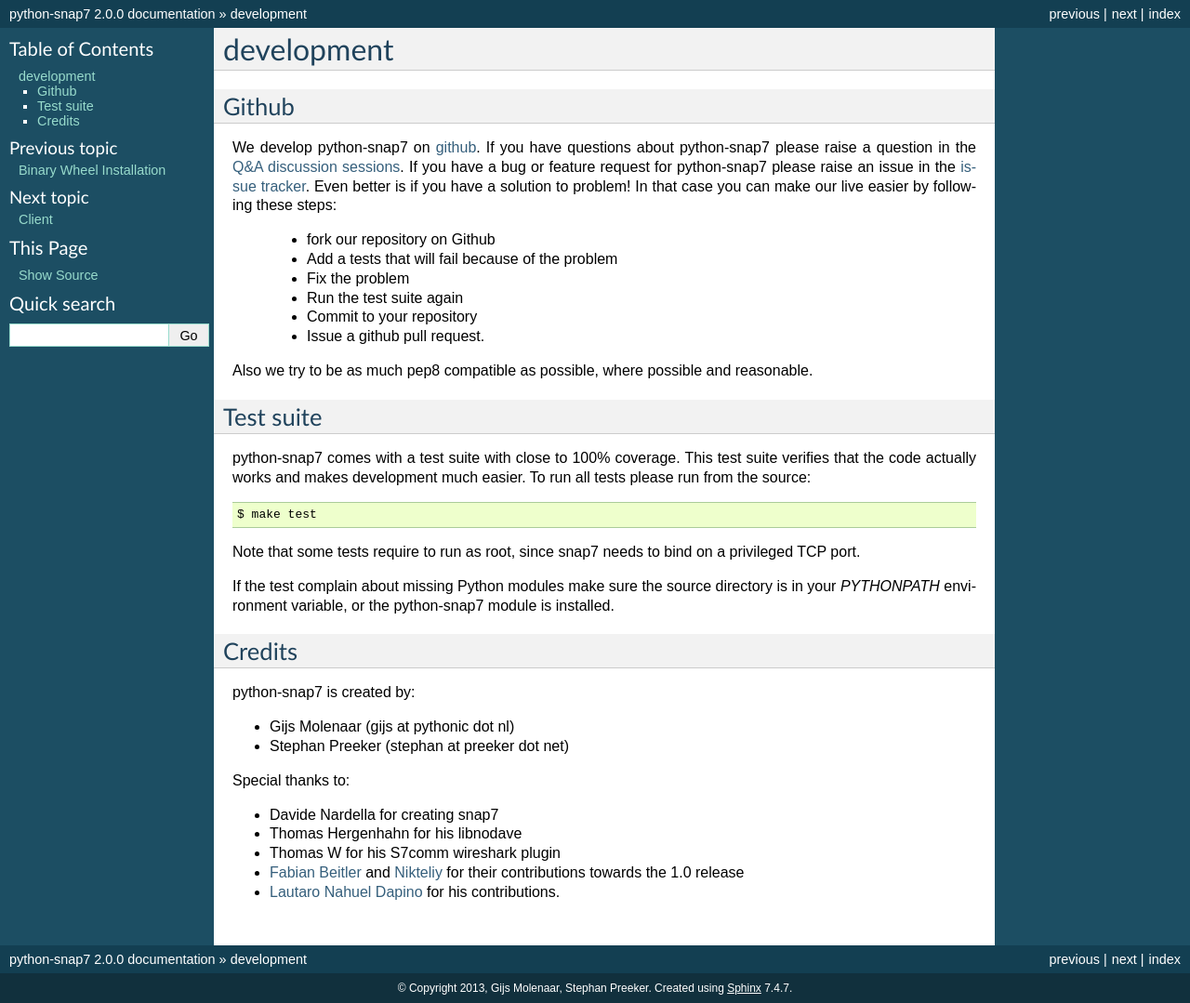
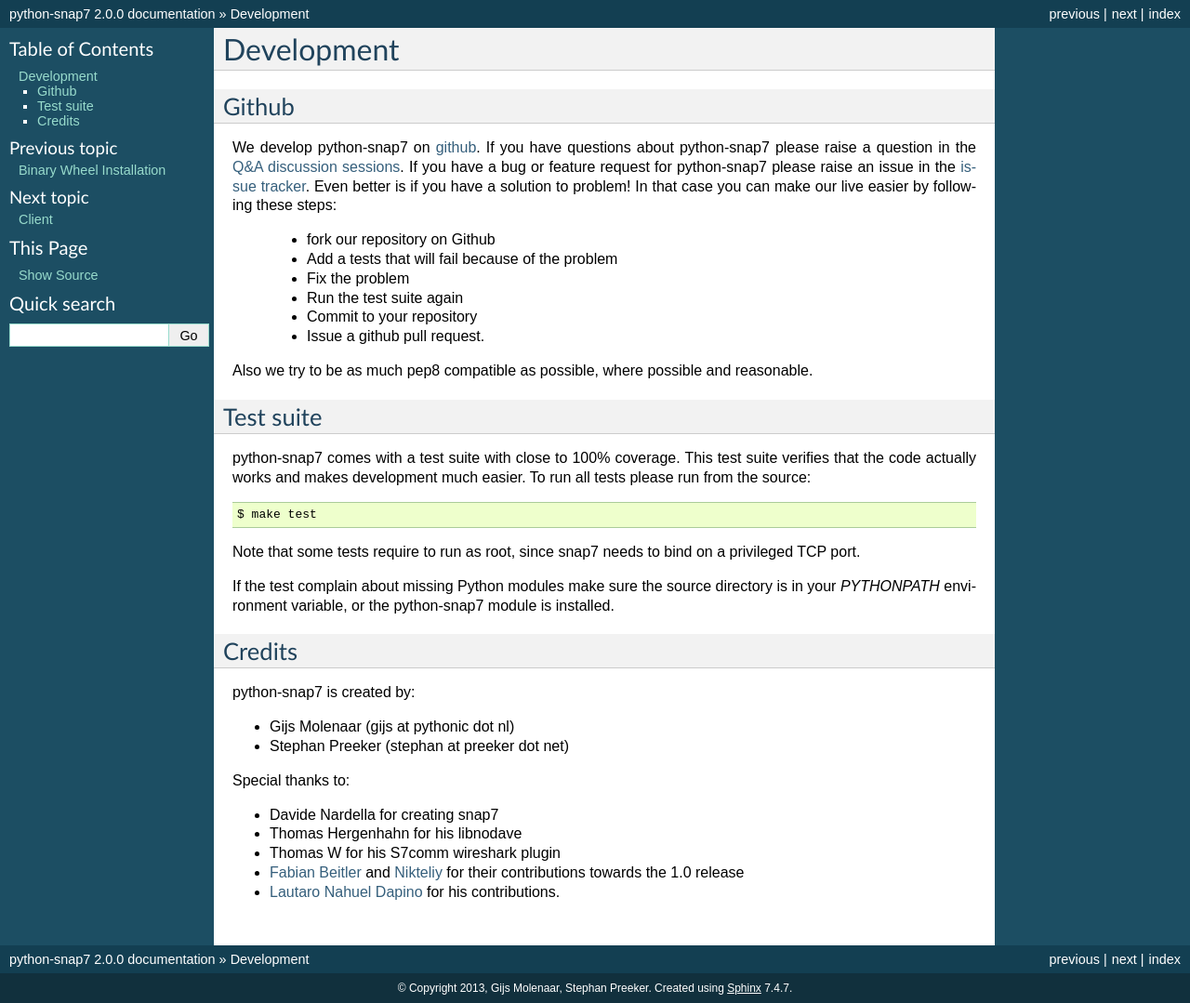
Before and after one commit to gijzelaerr/python-snap7, a Sphinx documentation site: the page built from doc/development.rst, in a window 1280 px wide. Shown: the whole page at 93% size. Built offline with Sphinx 7.4.7, drawn with Linux system fonts in a browser that asks for light colours; the version number is read from the project's files by our own code.

```diff
--- a/doc/development.rst
+++ b/doc/development.rst
@@ -1,5 +1,5 @@
 ===========
-development
+Development
 ===========
 
 Github
```
Also changed, not shown: 4 other files.
